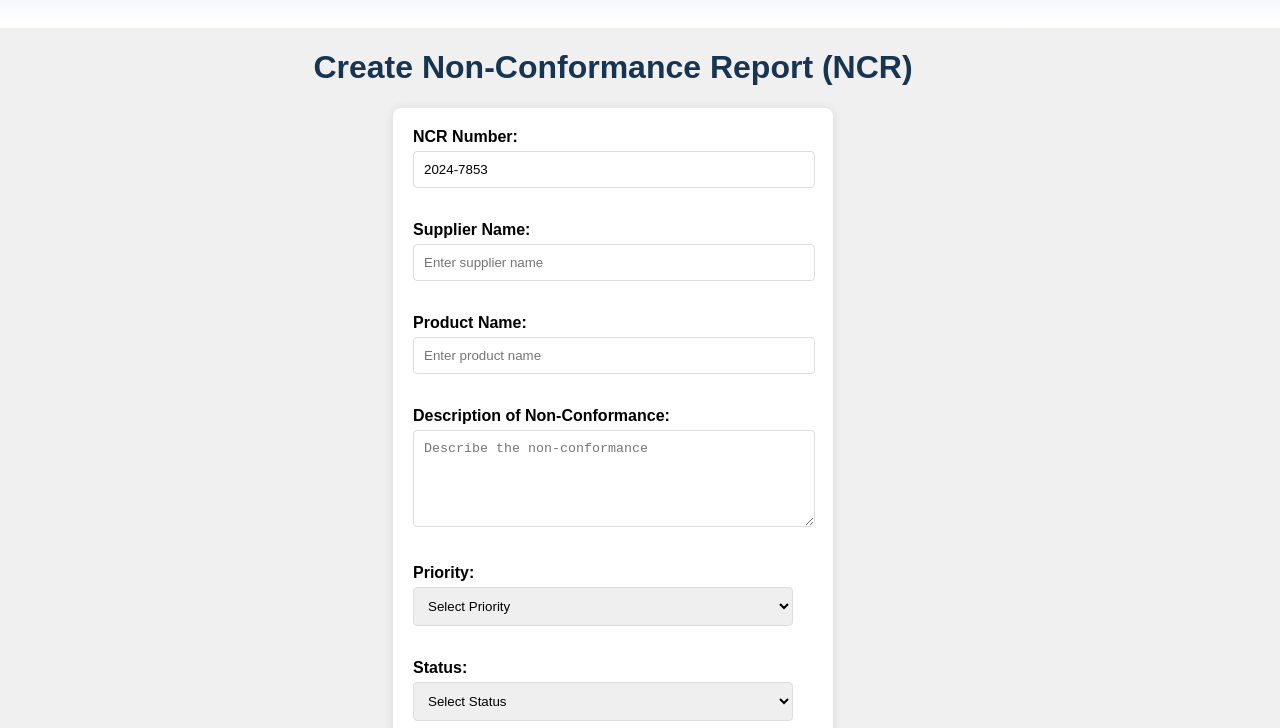
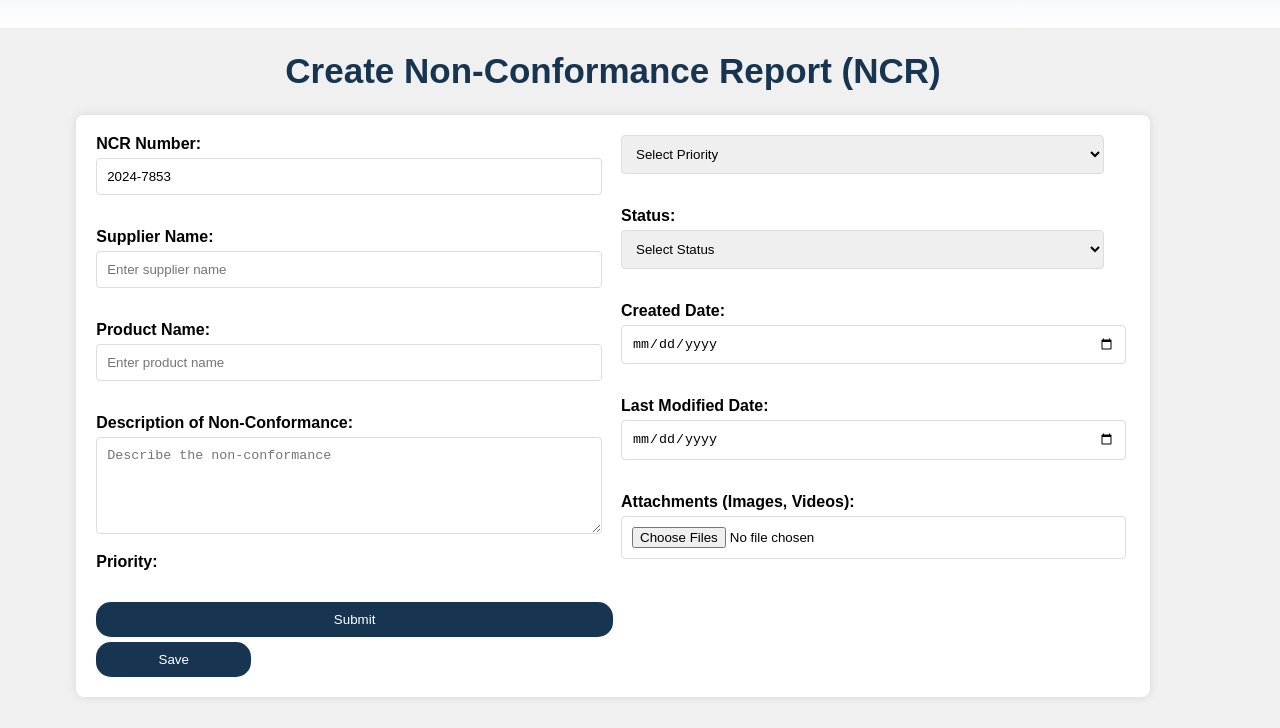
Before and after one commit to austin2xl/The-Innovators, a plain HTML site: page client_create.html in a window 1280 px wide. Shown: the part 72-800 px from the top of the page. Drawn offline with Linux system fonts and the light colour scheme.

Commit message:
css update

```diff
--- a/admin.css
+++ b/admin.css
@@ -134,12 +134,13 @@ footer {
 
 /* Form Styles */
 form {
-    max-width: 400px;
+    max-width: 85%;
     margin: 0 auto;
     padding: 20px;
     background: #ffffff;
     border-radius: 8px;
-    box-shadow: 0 0 10px rgba(0, 0, 0, 0.1);
+    box-shadow: 0 0 10px rgba(0, 0, 0, 0.1);;
+
 }
 
 label {
@@ -235,6 +236,17 @@ th {
     th {
         font-size: 16px;
     }
+    form{
+        display: grid(1fr 1fr);
+        column-count: 2
+        ;
+    }
+    button{
+        display: flex;
+        justify-content: center;
+        width: 75%;
+        align-items:center ;
+    }
 }
 
 @media screen and (min-width: 1024px) {
--- a/client.css
+++ b/client.css
@@ -103,6 +103,22 @@ header.active .hamburger .line {
 
     font-weight: 600;
 }
+/*Help Page*/
+#helpPage{
+    text-align: center;
+    padding-left: 10%;
+    padding-right: 10%;
+}
+#helpContent{
+    padding-top: 50px;
+    padding-bottom: 20px;
+}
+h1{
+    font-size: 25px;
+}
+h2{
+    font-size: 20px;
+}
 
 /* Main Content */
 main {
@@ -134,13 +150,15 @@ footer {
 
 /* Form Styles */
 form {
-    max-width: 400px;
+    max-width: 85%;
     margin: 0 auto;
     padding: 20px;
     background: #ffffff;
     border-radius: 8px;
     box-shadow: 0 0 10px rgba(0, 0, 0, 0.1);
+
 }
+
 
 label {
     font-weight: bold;
@@ -235,6 +253,23 @@ th {
     th {
         font-size: 16px;
     }
+    h1{
+        font-size:  35px;
+    }
+    h2{
+        font-size: 30px;
+    }
+
+    #ncrForm{
+
+    column-count: 2;
+    }
+    #submit{
+        display: grid;
+        align-items: center;
+
+        width: 50%;
+    }
 }
 
 @media screen and (min-width: 1024px) {
--- a/client_create.html
+++ b/client_create.html
@@ -28,19 +28,24 @@
     </header>
     <main>
         <h1>Create Non-Conformance Report (NCR)</h1>
-<form id="ncrForm">
+<form ><div id="ncrForm">
+    <div>
     <label for="ncr-number">NCR Number:</label>
     <input type="text" id="ncr-number" name="ncrNumber" value="2024-001" readonly><br><br>
-
+</div>
+<div>
     <label for="supplier-name">Supplier Name:</label>
     <input type="text" id="supplier-name" name="supplierName" placeholder="Enter supplier name" required><br><br>
-
+</div>
+<div>
     <label for="product-name">Product Name:</label>
     <input type="text" id="product-name" name="productName" placeholder="Enter product name" required><br><br>
-
+</div>
+<div>
     <label for="description">Description of Non-Conformance:</label>
-    <textarea id="description" name="description" placeholder="Describe the non-conformance" rows="5" required></textarea><br><br>
-
+    <textarea id="description" name="description" placeholder="Describe the non-conformance" rows="5" required></textarea><br>
+</div>
+<div>
     <label for="priority">Priority:</label>
     <select id="priority" name="priority" required>
         <option value="">Select Priority</option>
@@ -48,7 +53,8 @@
         <option value="Medium">Medium</option>
         <option value="High">High</option>
     </select><br><br>
-
+</div>
+<div>
     <label for="status">Status:</label>
     <select id="status" name="status" required>
         <option value="">Select Status</option>
@@ -56,21 +62,27 @@
         <option value="In Progress">In Progress</option>
         <option value="Closed">Closed</option>
     </select><br><br>
-
+</div>
+<div>
     <label for="created-date">Created Date:</label>
     <input type="date" id="created-date" name="createdDate" required><br><br>
-
+</div>
+<div>
     <label for="last-modified-date">Last Modified Date:</label>
     <input type="date" id="last-modified-date" name="lastModifiedDate"><br><br>
-
+</div>
+<div>
     <label for="attachments">Attachments (Images, Videos):</label>
     <input type="file" id="attachments" name="attachments[]" accept=".jpg,.jpeg,.png,.mp4,.pdf,.docx" multiple><br><br>
-
-    <button type="submit">Submit</button>
-    <button type="button" onclick="saveNCR()">Save</button>
-
+</div>
     <!-- Success/Error message -->
     <div id="formMessage"></div>
+</div>
+
+    <div id="submit">
+        <button type="submit">Submit</button>
+        <button type="button" onclick="saveNCR()">Save</button>
+    </div>
 </form>
 
     </main>
```
Also changed, not shown: admin_create.html (+5 -2 lines), client_help.html (+10 -10 lines).
